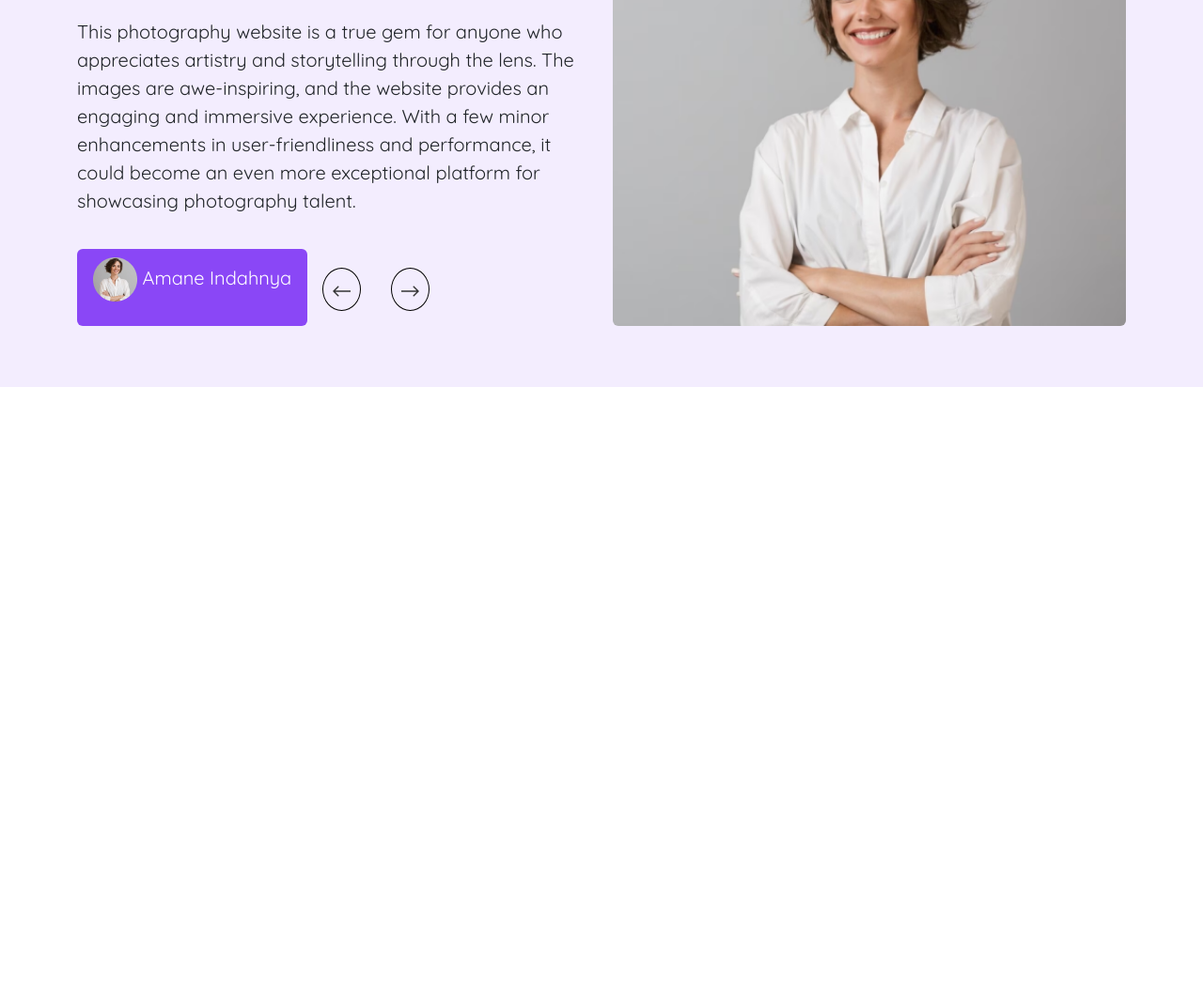
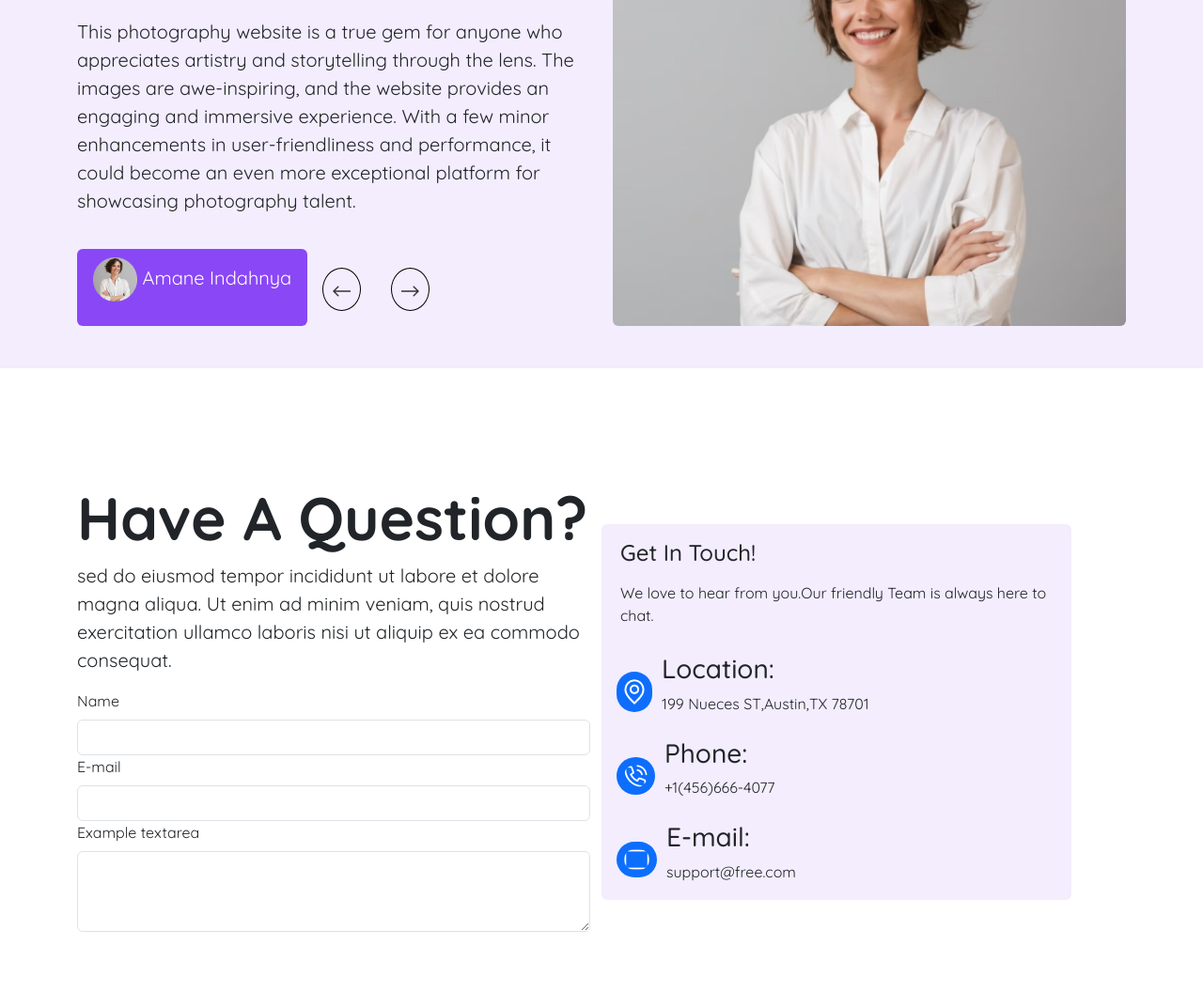
Before and after one commit to Al-Shahriar-Nazim/Hp-assaingment-2, a website: page index.html in a window 1280 px wide. Shown: the part 2888-3944 px from the top of the page at 94% size. Before the commit the page ends 3300 px from the top, so only its background shows below. Drawn offline with nearby package versions, Linux system fonts and the light colour scheme.

Commit message:
,added question section done

```diff
--- a/index.html
+++ b/index.html
@@ -349,7 +349,7 @@
       </section>
 
       <!-- client section -->
-      <section class="skilled-color" style="height: 560px">
+      <section class="skilled-color" style="height: 540px">
         <div class="container mx-auto mt-5">
           <div class="row gap-5 gap-md-0 py-5">
             <div class="col-md-6 col-12">
@@ -372,11 +372,11 @@
                     <img src="images/circle-1.png" alt="" />
                     Amane Indahnya
                   </div>
-            <div class="mt-4 m-3 circle ">
-              <img src="images/Arrow 1.png" alt="" class="">
+                  <div class="mt-4 m-3 circle">
+                    <img src="images/Arrow 1.png" alt="" class="" />
                   </div>
                   <div class="mt-4 m-3 circle">
-              <img src="images/Arrow 2.png" alt="" class="">
+                    <img src="images/Arrow 2.png" alt="" class="" />
                   </div>
                 </div>
               </div>
@@ -403,6 +403,73 @@
           </div>
         </div>
       </section>
+
+      <!-- question section -->
+      <section class="question mt-5">
+        <div class="container mx-auto mt-5">
+          <div class="row gap-5 gap-md-0 py-5 mt-5">
+            <div class="col-md-6 col-12">
+              <h1 class="pt-4 fw-bold large-text">Have A Question?</h1>
+              <p class="fs-5">
+                sed do eiusmod tempor incididunt ut labore et dolore magna
+                aliqua. Ut enim ad minim veniam, quis nostrud exercitation
+                ullamco laboris nisi ut aliquip ex ea commodo consequat.
+              </p>
+              <div class="">
+                <label for="name" class="form-label">Name</label>
+                <input type="text" class="w-100 form-control" />
+                <label for="email" class="form-label">E-mail</label>
+                <input type="email" class="w-100 form-control" />
+
+                <div class="mb-3">
+                  <label for="exampleFormControlTextarea1" class="form-label"
+                    >Example textarea</label
+                  >
+                  <textarea
+                    class="form-control"
+                    id="exampleFormControlTextarea1"
+                    rows="3"
+                  ></textarea>
+                </div>
+              </div>
+            </div>
+
+            <div class="col-md-6 col-12 skilled-color get rounded">
+              <h4 class="pt-3 ps-2">Get In Touch!</h4>
+              <p class="p-2">
+                We love to hear from you.Our friendly Team is always here to
+                chat.
+              </p>
+              <div class="loaction p-1">
+                <img
+                  src="images/location.png"
+                  class="bg-primary p-2 rounded-5"
+                />
+                <div>
+                  <h3>Location:</h3>
+                  <p>199 Nueces ST,Austin,TX 78701</p>
+                </div>
+              </div>
+
+              <div class="phone p-1">
+                <img src="images/phone.png" class="bg-primary p-2 rounded-5" />
+                <div>
+                  <h3>Phone:</h3>
+                  <p>+1(456)666-4077</p>
+                </div>
+              </div>
+
+              <div class="phone p-1">
+                <img src="images/e-mail.png" class="bg-primary p-2 rounded-5" />
+                <div>
+                  <h3>E-mail:</h3>
+                  <p>support@free.com</p>
+                </div>
+              </div>
+            </div>
+          </div>
+        </div>
+      </section>
     </main>
     <!-- this footer start -->
     <footer></footer>
--- /dev/null
+++ b/package.json
@@ -0,0 +1,5 @@
+{
+  "dependencies": {
+    "bootstrap-icons": "^1.11.3"
+  }
+}
--- a/styles/styles.css
+++ b/styles/styles.css
@@ -31,9 +31,18 @@ body {
   padding: 10px;
   border-radius: 50%;
 }
+.get{
+  width: 500px;
+  height: 400px;
+  margin-top: 70px;
 
+}
 
-
+.loaction, .phone{
+  display: flex;
+gap: 10px;
+  align-items: center;
+}
 
 
 /* Gallery */
@@ -55,4 +64,8 @@ margin-top: 100px;
   .hide{
     visibility: hidden;
   }
+
+  .question{
+    margin-top: 300px;
+  }
 }
```
Also changed, not shown: images/e-mail.png (added), images/location.png (added), images/phone.png (added), 1 other file. Lines whose indentation alone changed are shown as unchanged.
